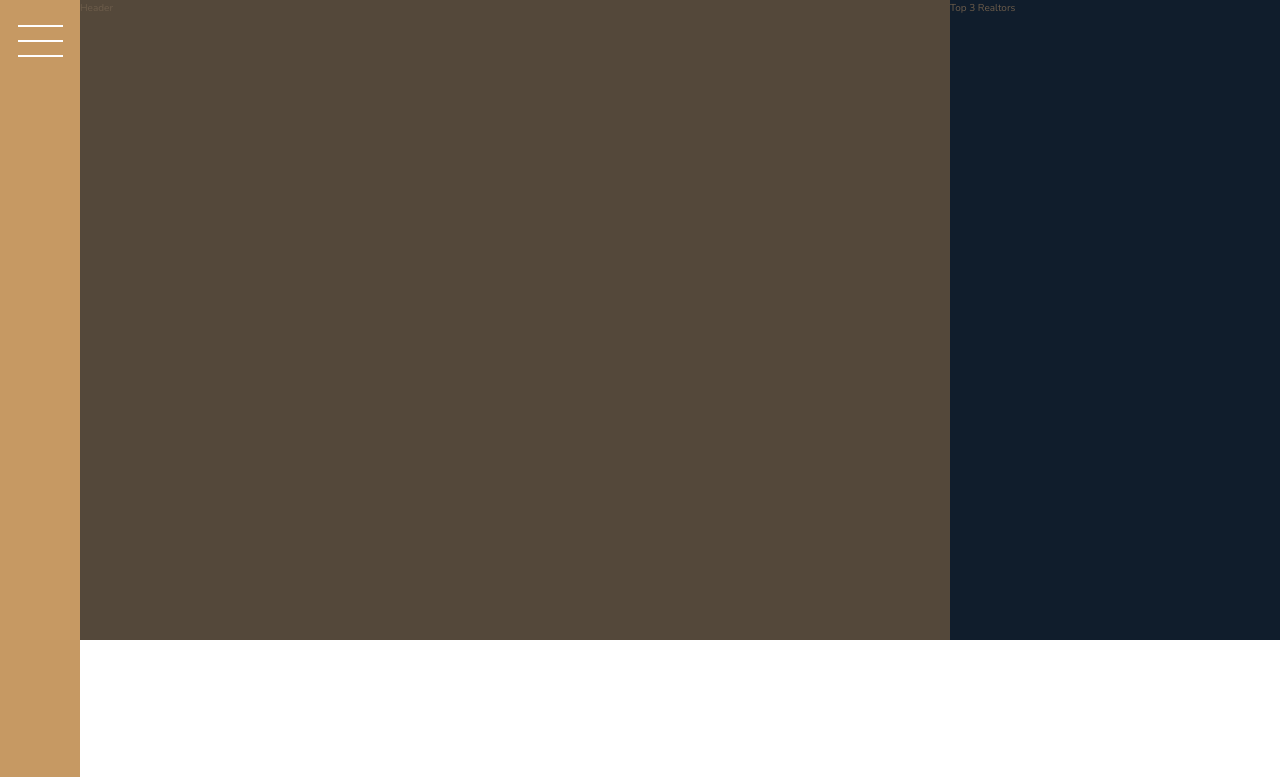
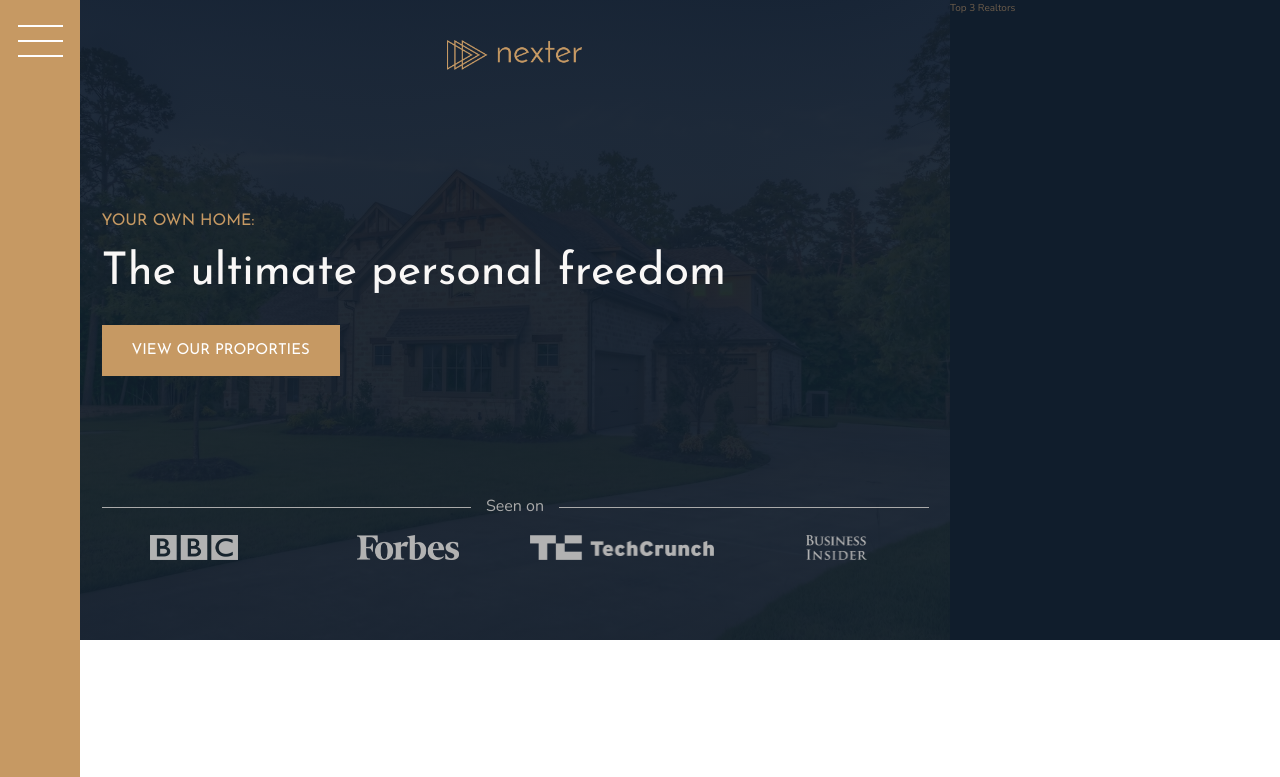
Before and after one commit to realmartinzane/nexter, a website: page index.html in a window 1280 px wide. Shown: the top 777 px of the page. Drawn offline with nearby package versions, Linux system fonts and the light colour scheme.

Commit message:
add header section

```diff
--- a/index.html
+++ b/index.html
@@ -17,7 +17,17 @@
         </div>
 
         <header class="header">
-            Header
+            <img src="img/logo.png" alt="Logo" class="header__logo">
+            <h3 class="heading-3">Your own home:</h3>
+            <h1 class="heading-1">The ultimate personal freedom</h1>
+            <button class="btn header__btn">View our proporties</button>
+            <div class="header__seenon-text">Seen on</div>
+            <div class="header__seenon-logos">
+                <img src="img/logo-bbc.png" alt="Seen on logo 1">
+                <img src="img/logo-forbes.png" alt="Seen on logo 2">
+                <img src="img/logo-techcrunch.png" alt="Seen on logo 3">
+                <img src="img/logo-bi.png" alt="Seen on logo 4">
+            </div>
         </header>
 
         <div class="realtors">
--- a/sass/_header.scss
+++ b/sass/_header.scss
@@ -2,4 +2,60 @@
 {
     background-color: $color-gray-dark-1;
     grid-column: full-start / col-end 6;
+    background-image: linear-gradient(rgba($color-secondary, .93), rgba($color-secondary, .93)), url(../img/hero.jpeg);
+    background-size: cover;
+    background-position: center;
+    padding: 8rem;
+    padding-top: 4rem;
+
+    display: grid;
+    grid-template-rows: 1fr min-content 6rem 1fr;
+    grid-template-columns: max-content;
+    grid-row-gap: 1.5rem;
+    justify-content: center;
+
+    &__logo
+    {
+        height: 3rem;
+        justify-self: center;
+    }
+
+    &__btn
+    {
+        align-self: start;
+        justify-self: start;
+    }
+
+    &__seenon-text
+    {
+        display: grid;
+        grid-template-columns: 1fr max-content 1fr;
+        grid-column-gap: 1.5rem;
+        align-items: center;
+
+        font-size: 1.6rem;
+        color: $color-gray-light-2;
+
+        &::before, &::after
+        {
+            content: "";
+            display: block;
+            height: 1px;
+            background-color: currentColor;
+        }
+    }
+
+    &__seenon-logos
+    {
+        display: grid;
+        grid-template-columns: repeat(4, 1fr);
+        grid-gap: 3rem;
+        justify-items: center;
+        filter: brightness(70%);
+
+        img
+        {
+            height: 2.5rem;
+        }
+    }
 }
--- a/sass/_typography.scss
+++ b/sass/_typography.scss
@@ -7,6 +7,9 @@
 .heading-1
 {
     @extend %heading;
+    font-size: 4.5rem;
+    color: $color-gray-light-1;
+    line-height: 1;
 }
 
 .heading-2
```
Also changed, not shown: css/style.css.
